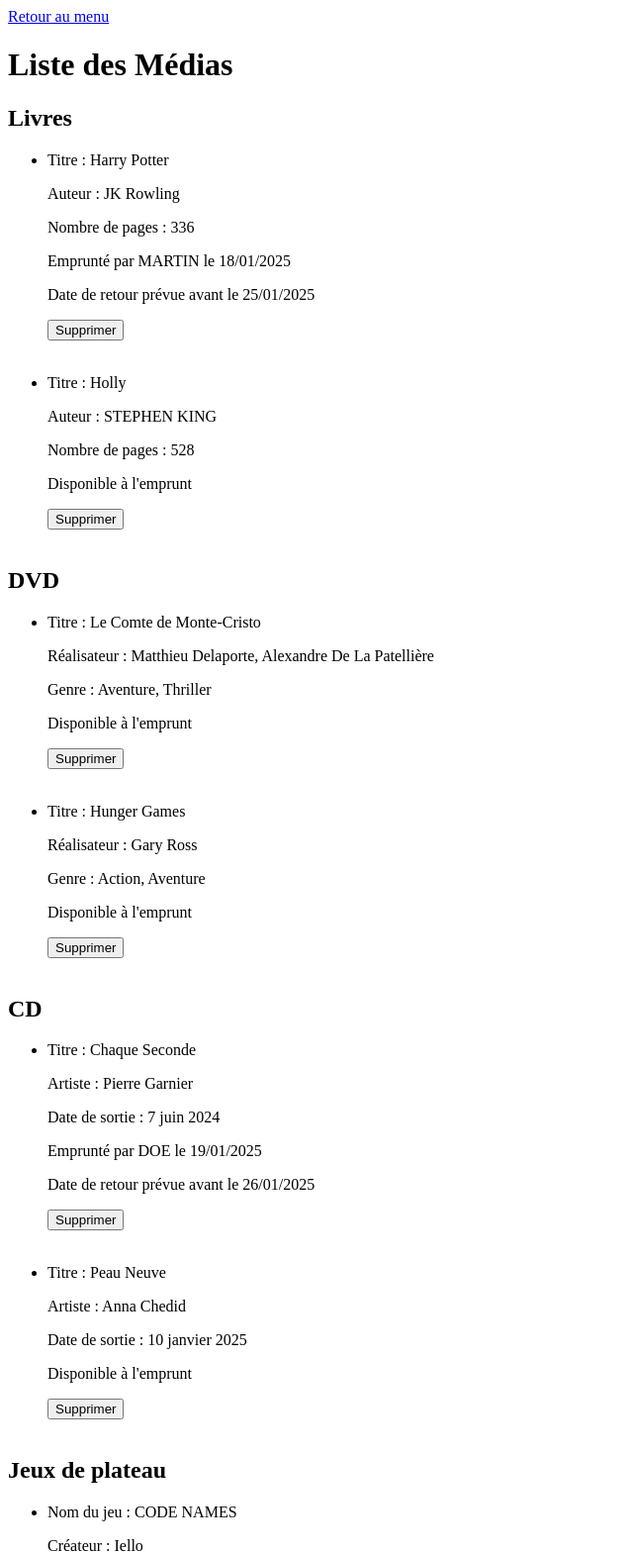
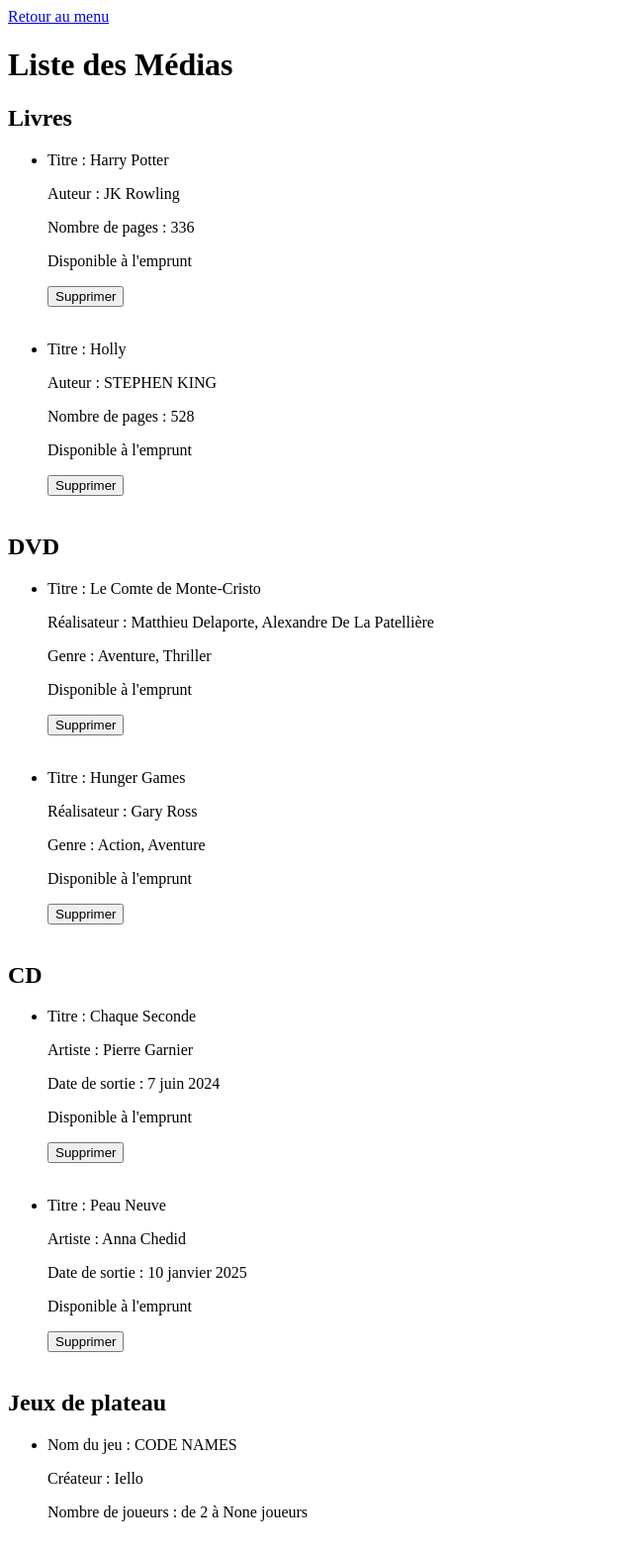
Before and after one commit to Nathi33/my_mediatheque_project, a Django app: page /bibliothecaire/listmedia/ in a window 1280 px wide. Shown: the top 1569 px of the page at 99% size, without its empty margins (0-640 px from the left). Run offline with Django 5.2, Linux system fonts and the light colour scheme; data comes from the database, SQL or seed files in the repository; both versions use the stored data as it was after the commit.

Commit message:
add retour_emprunt

```diff
--- a/app_bibliothecaire/models.py
+++ b/app_bibliothecaire/models.py
@@ -29,7 +29,7 @@
     name = models.fields.CharField(max_length=150)
     auteur = models.fields.CharField(max_length=250)
     category = models.CharField(max_length=10, choices=CATEGORY_CHOICES, default='livre')
-    disponibility = models.BooleanField(default=True, null=True, blank=True)
+    disponibility = models.BooleanField(default=True)
     emprunteur = models.ForeignKey(Membre, null=True, blank=True, on_delete=models.SET_NULL)
     date_emprunt = models.DateTimeField(null=True, blank=True)
 
--- a/app_bibliothecaire/templates/app_biblio/home_bibliothecaire.html
+++ b/app_bibliothecaire/templates/app_biblio/home_bibliothecaire.html
@@ -16,7 +16,7 @@
     </ul>
     <ul>
         <li><a href="{% url 'app_bibliothecaire:creer_emprunt' %}">Création d'un emprunt</a></li>
-        <li><a href="{% url 'app_bibliothecaire:listmembres' %}">Retour d'un emprunt</a></li>
+        <li><a href="{% url 'app_bibliothecaire:retour_emprunt' %}">Retour d'un emprunt</a></li>
     </ul>
     <button>
       <a href="{% url 'home' %}">Retour au menu principal</a>
--- a/app_bibliothecaire/templates/media/listmedia.html
+++ b/app_bibliothecaire/templates/media/listmedia.html
@@ -17,8 +17,13 @@
           <p>Nombre de pages : {{ livre.nb_pages }}</p>
           {% if livre.emprunts.exists %}
             {% for emprunt in livre.emprunts.all %}
-                <p> Emprunté par {{ emprunt.emprunteur.name }} le {{ emprunt.date_emprunt|date:"d/m/Y" }} </p>
+                {% if emprunt.date_retour_effective %}
+                    <p>Disponible à l'emprunt</p>
+                {% else %}
+                <p> Emprunté par {{ emprunt.emprunteur.name }} {{ emprunt.emprunteur.first_name }}
+                    le {{ emprunt.date_emprunt|date:"d/m/Y" }} </p>
                 <p> Date de retour prévue avant le {{ emprunt.date_retour_prevue|date:"d/m/Y" }}</p>
+                {% endif %}
             {% endfor %}
           {% else %}
             <p>Disponible à l'emprunt</p>
@@ -40,8 +45,13 @@
           <p>Genre : {{ dvd.genre }}</p>
           {% if dvd.emprunts.exists %}
             {% for emprunt in dvd.emprunts.all %}
-                <p> Emprunté par {{ emprunt.emprunteur.name }} le {{ emprunt.date_emprunt|date:"d/m/Y" }} </p>
+                {% if emprunt.date_retour_effective %}
+                    <p>Disponible à l'emprunt</p>
+                {% else %}
+                <p> Emprunté par {{ emprunt.emprunteur.name }} {{ emprunt.emprunteur.first_name }}
+                    le {{ emprunt.date_emprunt|date:"d/m/Y" }} </p>
                 <p> Date de retour prévue avant le {{ emprunt.date_retour_prevue|date:"d/m/Y" }}</p>
+                {% endif %}
             {% endfor %}
           {% else %}
             <p>Disponible à l'emprunt</p>
@@ -63,8 +73,13 @@
           <p>Date de sortie : {{ cd.date_sortie }}</p>
           {% if cd.emprunts.exists %}
             {% for emprunt in cd.emprunts.all %}
-                <p> Emprunté par {{ emprunt.emprunteur.name }} le {{ emprunt.date_emprunt|date:"d/m/Y" }} </p>
+                {% if emprunt.date_retour_effective %}
+                    <p>Disponible à l'emprunt</p>
+                {% else %}
+                <p> Emprunté par {{ emprunt.emprunteur.name }} {{ emprunt.emprunteur.first_name }}
+                    le {{ emprunt.date_emprunt|date:"d/m/Y" }} </p>
                 <p> Date de retour prévue avant le {{ emprunt.date_retour_prevue|date:"d/m/Y" }}</p>
+                {% endif %}
             {% endfor %}
           {% else %}
             <p>Disponible à l'emprunt</p>
--- a/app_bibliothecaire/urls.py
+++ b/app_bibliothecaire/urls.py
@@ -16,5 +16,6 @@
     path('ajout_cd/', views.ajout_cd, name='ajout_cd'),
     path('ajout_plateau/', views.ajout_plateau, name='ajout_plateau'),
     path('creer_emprunt/', views.creer_emprunt, name='creer_emprunt'),
+    path('retour_emprunt/', views.retour_emprunt, name='retour_emprunt'),
     path('deletemedia/<int:id>/', views.deletemedia, name='deletemedia'),
 ]
--- a/app_bibliothecaire/views.py
+++ b/app_bibliothecaire/views.py
@@ -1,6 +1,7 @@
 from django.shortcuts import render, redirect, get_object_or_404
 from app_bibliothecaire.models import Membre, Livre, Dvd, Cd, Plateau, Emprunt, Media
-from app_bibliothecaire.forms import Creationmembre, Updatemembre, LivreForm, DvdForm, CdForm, PlateauForm, EmpruntForm
+from app_bibliothecaire.forms import (Creationmembre, Updatemembre, LivreForm, DvdForm,
+                                      CdForm, PlateauForm, EmpruntForm, SelectEmprunteurForm, RetourEmpruntForm)
 from django.contrib import messages
 from django.http import HttpResponseRedirect
 from django.urls import reverse
@@ -208,32 +209,44 @@
 
 
 
+def retour_emprunt(request):
+    if 'emprunteur_id' not in request.GET:
+        # Étape 1 : Sélection de l'emprunteur
+        if request.method == 'POST':
+            form = SelectEmprunteurForm(request.POST)
+            if form.is_valid():
+                emprunteur = form.cleaned_data['emprunteur']
+                return redirect(f"{request.path}?emprunteur_id={emprunteur.id}")
+        else:
+            form = SelectEmprunteurForm()
+        return render(request, 'emprunt/select_emprunteur.html', {'form': form})
 
-"""def creer_emprunt(request):
-    message = None
-    categorie = None
-    medias = Media.objects.all()
+    # Étape 2 : Gestion des emprunts pour l'emprunteur sélectionné
+    emprunteur_id = request.GET.get('emprunteur_id')
+    emprunteur = get_object_or_404(Membre, id=emprunteur_id)
+    emprunts = Emprunt.objects.filter(emprunteur=emprunteur, date_retour_effective__isnull=True)
+
     if request.method == 'POST':
-        categorie = request.POST.get('categorie')
-        empruntform = EmpruntForm(request.POST, categorie=categorie)
-        if empruntform.is_valid():
-            membre = empruntform.cleaned_data['membre_id']
-            media = empruntform.cleaned_data['media_id']
+        form = RetourEmpruntForm(request.POST)
+        if form.is_valid():
+            # Sauvegarde l'emprunt retourné
+            emprunt = form.save()
 
-            try:
-                emprunt = Emprunt(emprunteur=membre, media=media)
-                emprunt.save()
-                message = f"Emprunt créé pour {media.name} par {membre.name}."
-            except ValueError as e:
-                message = f"Erreur : {str(e)}"
+            # Mettre à jour la disponibilité du média après le retour
+            media = emprunt.media # On récupère le média lié à l'emprunt
+            media.disponibility = True # Le média devient disponible
+            media.save() # On enregistre la modification
+
+            # Rediriger après la mise à jour
+            return redirect(f"{request.path}?emprunteur_id={emprunteur.id}")
     else:
-        empruntform = EmpruntForm()
+        forms = [RetourEmpruntForm(emprunt=emprunt) for emprunt in emprunts]
 
-    return render(request,"emprunt/creer_emprunt.html",{
-        "form": empruntform,
-        "message": message,
-        "medias": medias,
-    })"""
+    return render(request, 'emprunt/retour_emprunt.html', {
+        'emprunteur': emprunteur,
+        'forms': forms
+    })
+
 
 def deletemedia(request, id):
     media = get_object_or_404(Media, pk=id)
```
Also changed, not shown: app_bibliothecaire/forms.py (+39 -1 lines), app_bibliothecaire/templates/emprunt/retour_emprunt.html (added, +23 -0 lines), app_bibliothecaire/templates/emprunt/select_emprunteur.html (added, +15 -0 lines), app_bibliothecaire/migrations/0011_alter_media_disponibility.py (added), db.sqlite3.
